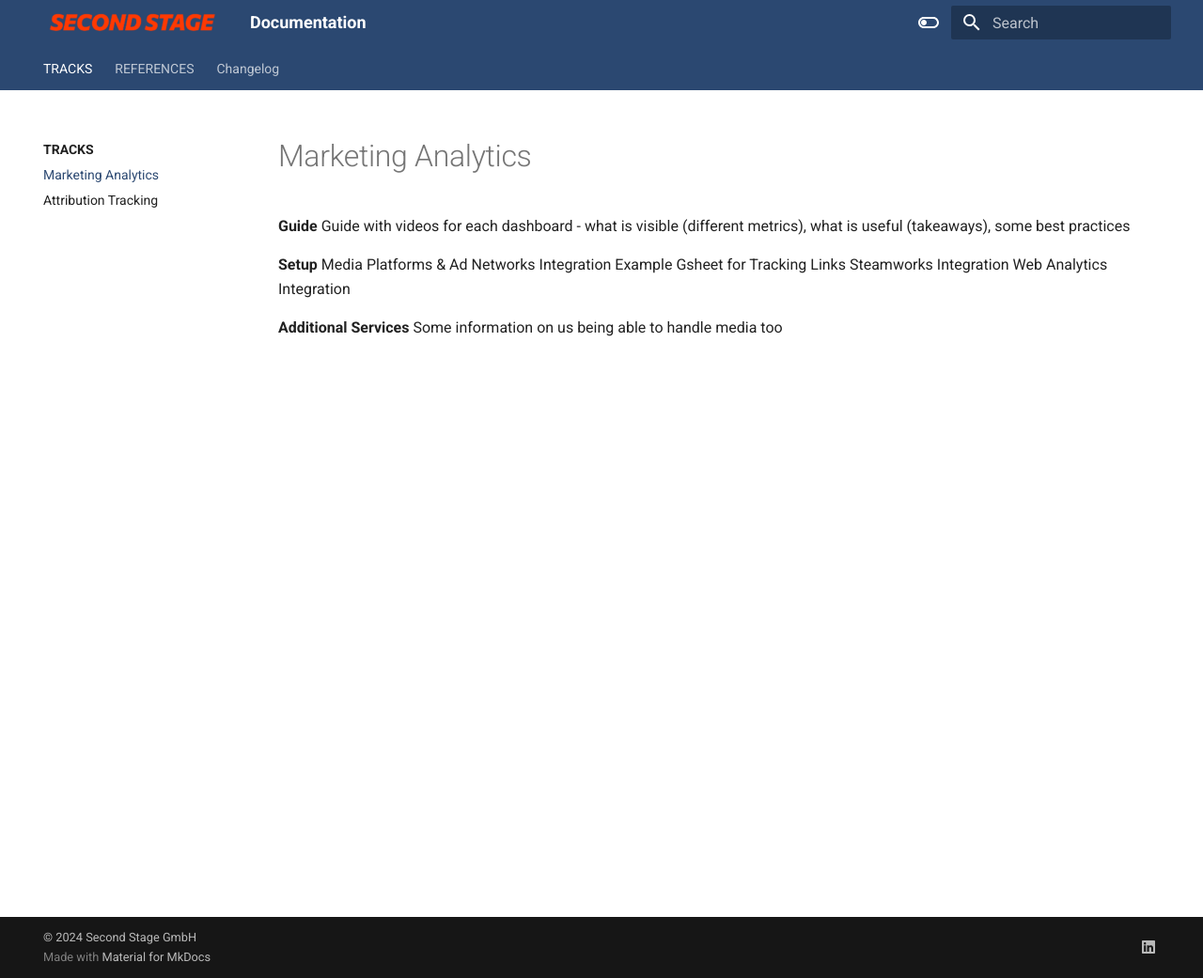
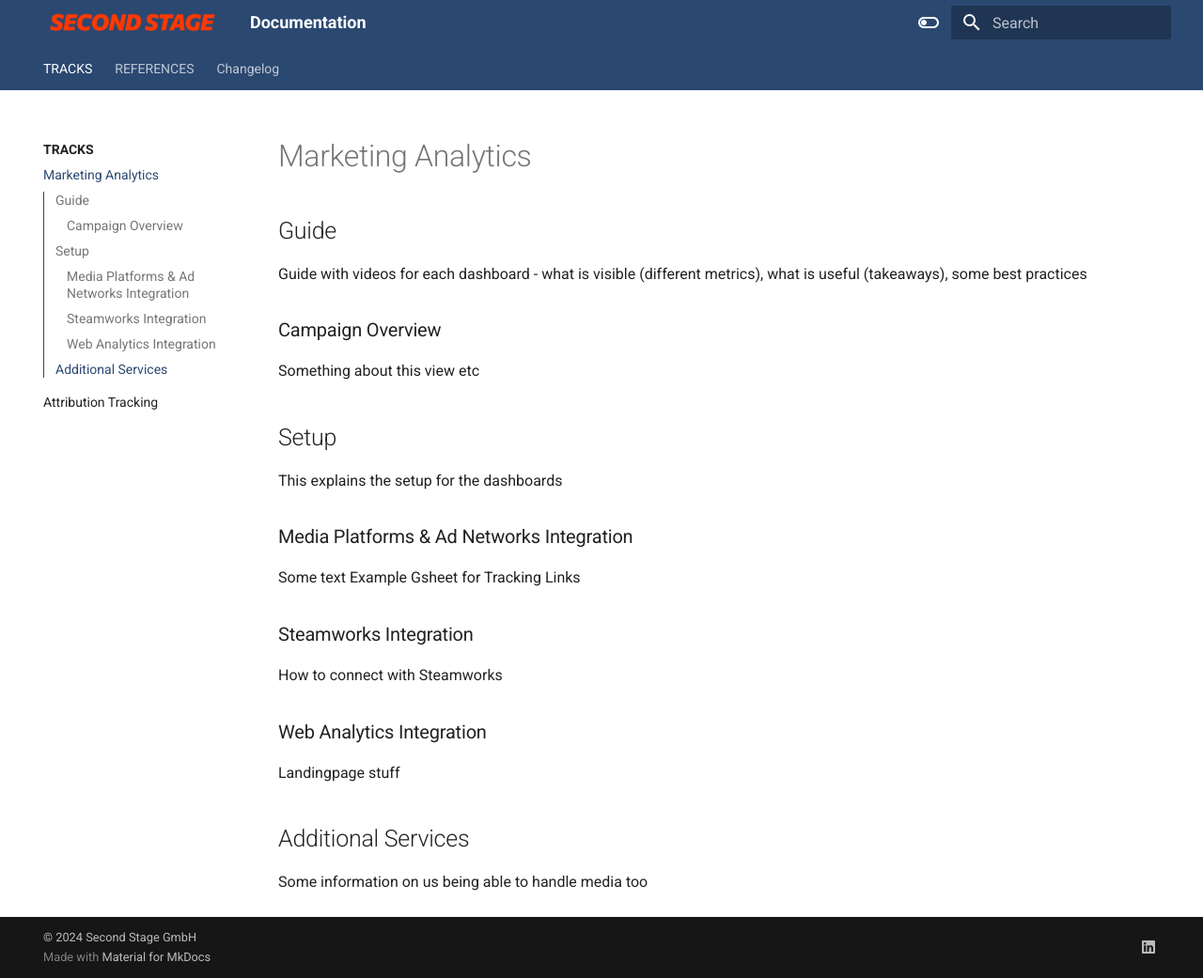
Before and after one commit to secondstage-io/tracks-documentation, an MkDocs documentation site: the page built from docs/tracks/marketing-analytics.md, in a window 1280 px wide and 1041 px high. Shown: the whole window at 94% size. Built offline with MkDocs 1.6.1 and Material for MkDocs 9.7.7, drawn with Linux system fonts in a browser that asks for light colours.

Commit message:
Update marketing-analytics.md
formatting stuff

```diff
--- a/docs/tracks/marketing-analytics.md
+++ b/docs/tracks/marketing-analytics.md
@@ -1,11 +1,30 @@
-**Guide**
+# Marketing Analytics
+
+## Guide
+
 Guide with videos for each dashboard - what is visible (different metrics), what is useful (takeaways), some best practices
 
-**Setup**
-Media Platforms & Ad Networks Integration
+### Campaign Overview
+
+Something about this view etc
+
+## Setup
+
+This explains the setup for the dashboards
+
+### Media Platforms & Ad Networks Integration
+
+Some text
 Example Gsheet for Tracking Links
-Steamworks Integration
-Web Analytics Integration
 
-**Additional Services**
+### Steamworks Integration
+
+How to connect with Steamworks
+
+### Web Analytics Integration
+
+Landingpage stuff
+
+## Additional Services
+
 Some information on us being able to handle media too
```
